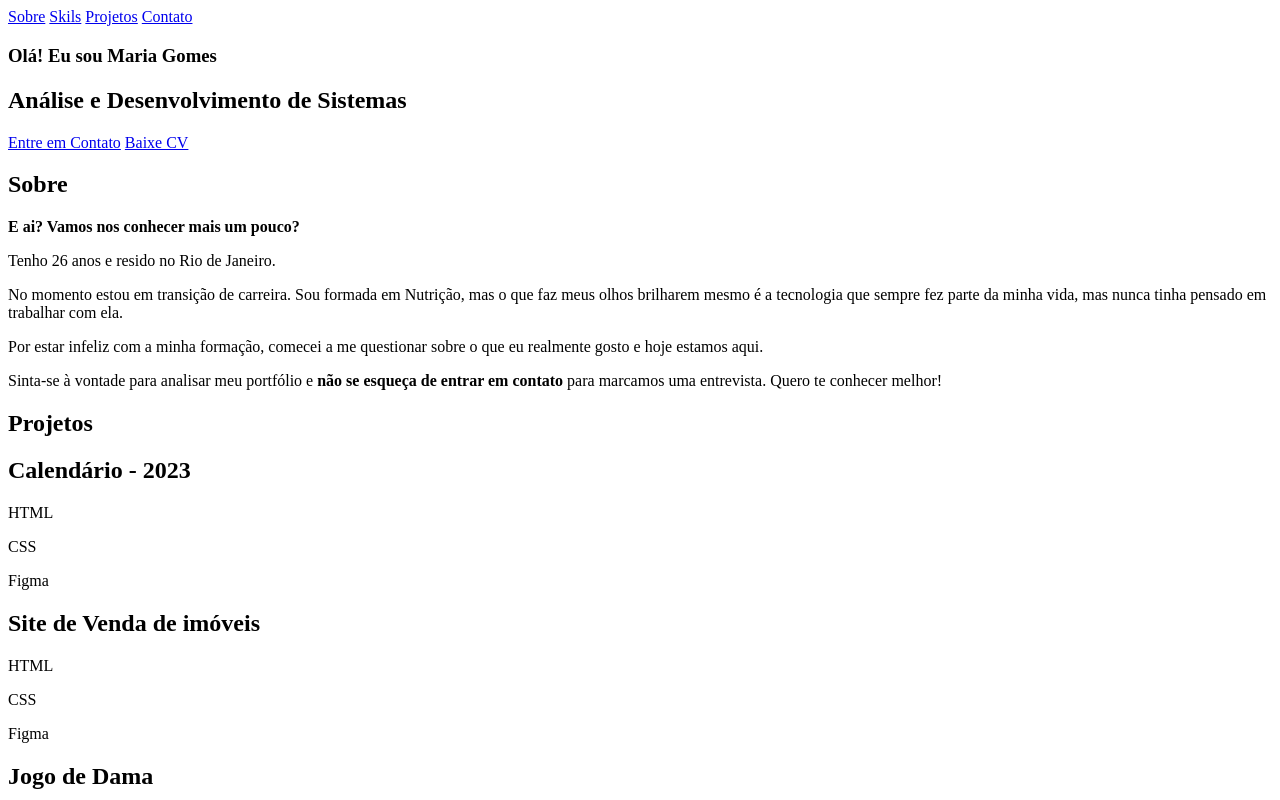
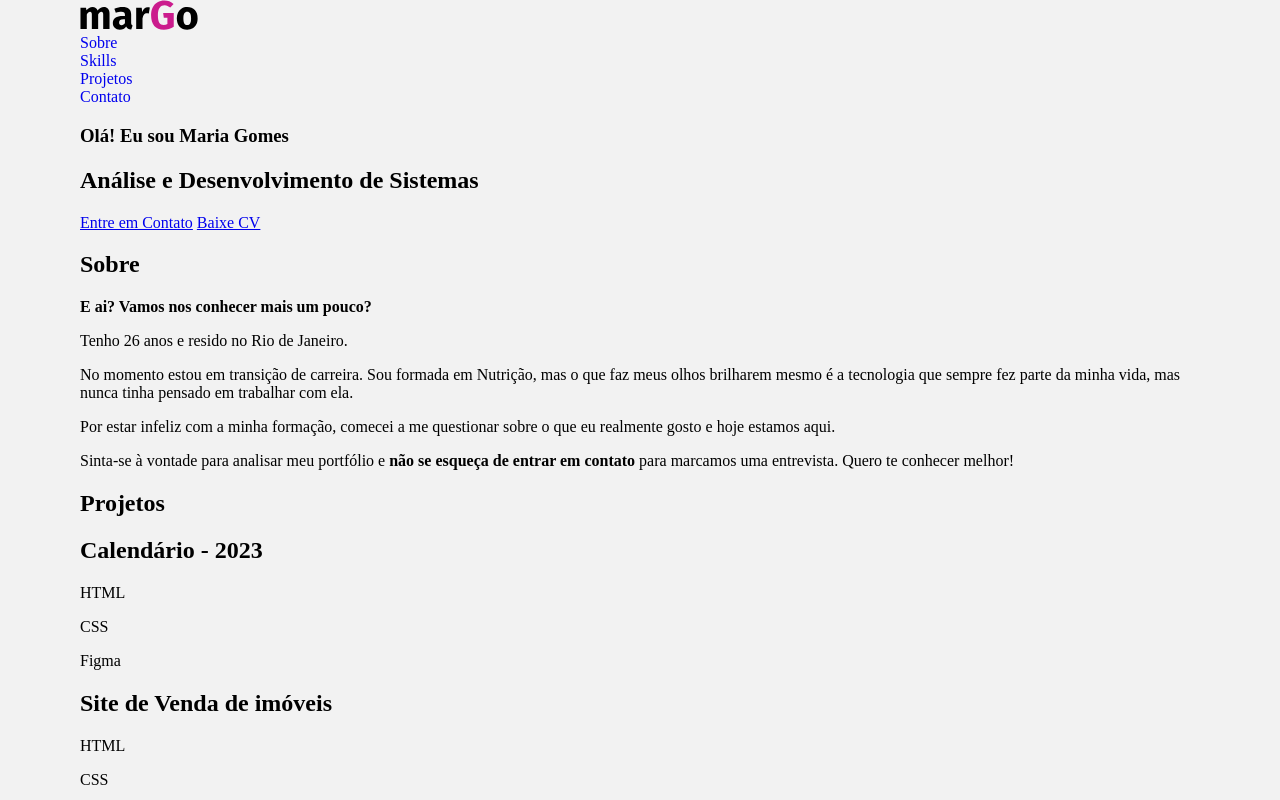
Before and after one commit to mariapgomes/mariapgomes.github.io, a plain HTML site: page index.html in a window 1280 px wide. Shown: the top 800 px of the page. Drawn offline with Linux system fonts and the light colour scheme.

Commit message:
Tira a formatação padrão do body e da lista

```diff
--- /dev/null
+++ b/gerais.css
@@ -0,0 +1,14 @@
+body {
+ margin: 0 80px;
+ max-width: 1400px;
+ background-color: #F2F2F2;
+}
+
+.lista li a {
+ text-decoration: none;
+}
+.lista {
+  list-style: none;
+  margin: 0;
+  padding: 0;
+}
--- /dev/null
+++ b/header.css
@@ -0,0 +1,25 @@
+/* .lista {
+ display: flex;
+ gap: 60px;
+ font-size: 1.25rem;
+ justify-items: center;
+}
+
+.lista li a {
+ color: #141214
+}
+
+.header {
+ display: grid;
+ grid-template-columns: repeat(3, 1fr);
+ margin: 20px 0;
+}
+
+#botao-contato {
+ padding: .625rem 1.25rem;
+ border: solid 2px #CB1C8D;
+ color: #CB1C8D;
+ border-radius: 5px;
+ right: 0;
+ grid-column: 3 / 3;
+} */
--- a/index.html
+++ b/index.html
@@ -1,5 +1,5 @@
 <!DOCTYPE html>
-<html lang="en">
+<html lang="pt-br">
 
 <head>
   <meta charset="UTF-8">
@@ -11,12 +11,15 @@
 </head>
 
 <body>
-  <header>
+  <header class="header">
+    <img src="./imagens/marGo.svg" alt="Logo Do Portifólio de Maria Gomes">
     <nav>
-      <a href="Sobre">Sobre</a>
-      <a href="Skils">Skils</a>
-      <a href="Projetos">Projetos</a>
-      <a href="Contato">Contato</a>
+      <ul class="lista">
+        <li><a href="#link-sobre">Sobre</a></li>
+        <li><a href="#link-skills">Skills</a></li>
+        <li><a href="#link-projetos">Projetos</a></li>
+        <li><a href="link-contato" id="botao-contato">Contato</a></li>
+      </ul>
     </nav>
   </header>
   <main>
@@ -30,7 +33,7 @@
         </div>
       </section>
     </article>
-    <section>
+    <section id="link-sobre">
       <div class="sobre">
         <h2>Sobre</h2>
         <p><strong>E ai? Vamos nos conhecer mais um pouco?</strong></p>
@@ -47,7 +50,7 @@
           marcamos uma entrevista. Quero te conhecer melhor!</p>
       </div>
     </section>
-    <section>
+    <section id="link-projetos">
       <div>
         <h2>Projetos</h2>
         <div>
@@ -71,15 +74,14 @@
         </div>
       </div>
     </section>
-    <section>
+    <section id="link-skills">
 
     </section>
-    <section>
+    <section id="link-contato">
+      <nav>
 
+      </nav>
     </section>
-    <nav>
-
-    </nav>
   </main>
   <footer>
 
--- a/style.css
+++ b/style.css
@@ -0,0 +1,2 @@
+@import "./header.css";
+@import "./gerais.css";
```
Also changed, not shown: imagens/Vector.svg (added), imagens/marGo.svg (added).
